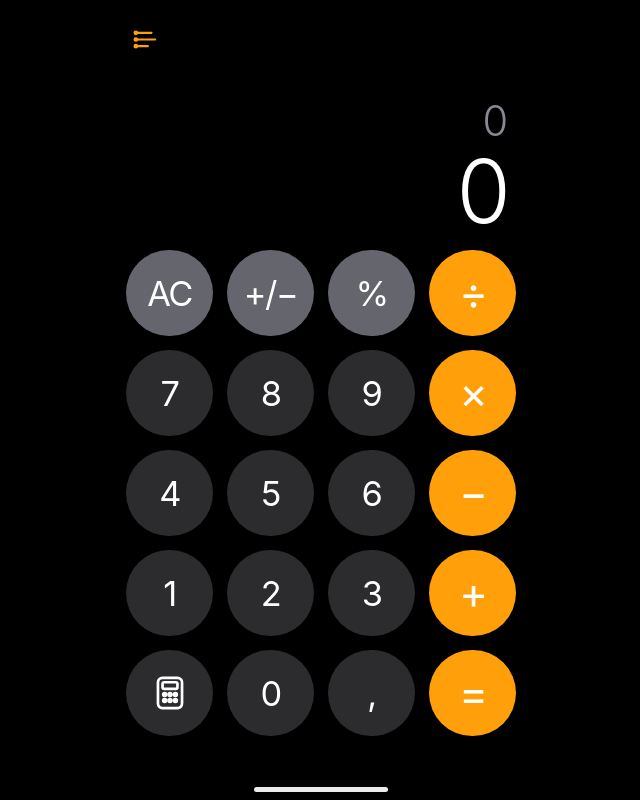
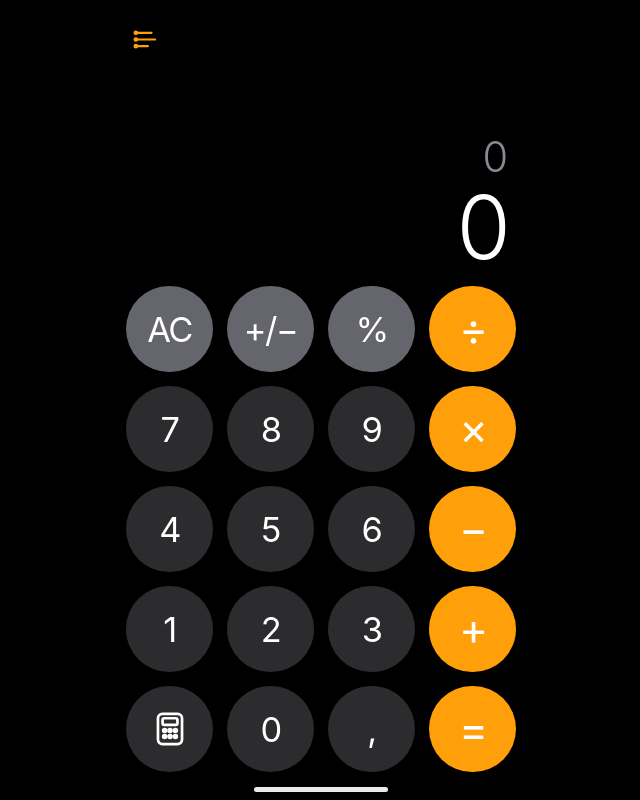
Before and after one commit to NiNikkHub/Cheat_Calculator, a Next.js app: page / in a window 1280 px wide. Shown: the whole page, without its empty margins (319-959 px from the left). Built offline with nearby package versions, Linux system fonts and the light colour scheme.

Commit message:
safe area fix

```diff
--- a/app/globals.css
+++ b/app/globals.css
@@ -36,22 +36,19 @@ button { cursor: pointer; }
 .iphone-shell {
   position: fixed;
   inset: 0;
-  width: 100%;
-  height: 100vh;
-  height: 100dvh;
+  width: auto;
+  height: auto;
   overflow: hidden;
   background: #000;
 }
 .iphone-screen {
-  position: relative;
-  width: min(100vw, 430px);
-  height: 100%;
+  position: absolute;
+  inset: 0;
+  width: min(100%, 430px);
+  height: auto;
   min-height: 0;
   margin: 0 auto;
-  padding:
-    env(safe-area-inset-top)
-    20px
-    calc(28px + env(safe-area-inset-bottom));
+  padding: 0 20px;
   overflow: hidden;
   background: #000;
 }
@@ -89,7 +86,7 @@ button { cursor: pointer; }
   min-height: 0;
   overflow: hidden;
   flex-direction: column;
-  padding-top: 57px;
+  padding-top: calc(57px + env(safe-area-inset-top));
 }
 
 .view-enter { animation: viewEnter .38s cubic-bezier(.2,.9,.25,1) both; }
@@ -130,7 +127,11 @@ button { cursor: pointer; }
 .result-line.error { color: #ff6963; font-size: clamp(2.1rem, 9vw, 3rem); }
 
 .standard-stack,
-.scientific-stack { display: grid; gap: 14px; padding-bottom: 36px; }
+.scientific-stack {
+  display: grid;
+  gap: 14px;
+  padding-bottom: max(28px, env(safe-area-inset-bottom));
+}
 .standard-row { display: grid; grid-template-columns: repeat(4, minmax(0,1fr)); grid-auto-rows: min(22vw, 86px); gap: 14px; }
 .scientific-row { display: grid; grid-template-columns: repeat(6, minmax(0,1fr)); gap: 10px; }
 
@@ -157,17 +158,17 @@ button { cursor: pointer; }
 .calc-key.operator { color: #fff; background: var(--orange); font-size: clamp(2rem, 12vw, 2.75rem); }
 .calc-key svg { width: 38px; height: 38px; fill: none; stroke: currentColor; stroke-width: 1.7; }
 
-.scientific { padding-top: 38px; }
+.scientific { padding-top: calc(38px + env(safe-area-inset-top)); }
 .scientific .display-zone { min-height: 116px; padding-top: 22px; padding-bottom: 10px; }
 .scientific .expression-line { font-size: clamp(1.2rem, 5.3vw, 2rem); }
 .scientific .result-line { font-size: clamp(2.4rem, 11.5vw, 3.9rem); }
-.scientific-stack { gap: 8px; padding-bottom: 10px; }
+.scientific-stack { gap: 8px; padding-bottom: max(10px, env(safe-area-inset-bottom)); }
 .scientific-row { grid-auto-rows: min(13.4vw, 52px); gap: 8px; }
 .scientific-row .calc-key { width: 100%; height: 100%; aspect-ratio: auto; }
 .scientific-key { background: #1e1e22; font-size: clamp(.86rem, 4.2vw, 1.08rem); }
 .scientific-key.compact { font-size: clamp(.66rem, 3.4vw, .87rem); }
 .scientific-row .calc-key.function { color: #171717; background: #6d6d74; }
-.scientific .standard-stack { gap: 10px; padding-bottom: 20px; }
+.scientific .standard-stack { gap: 10px; padding-bottom: max(20px, env(safe-area-inset-bottom)); }
 .scientific .standard-row { grid-auto-rows: min(14.4vw, 56px); gap: 10px; }
 .scientific .standard-row .calc-key { width: 100%; height: 100%; aspect-ratio: auto; font-size: clamp(1.05rem, 6.4vw, 1.7rem); }
 .scientific .standard-row .calc-key.operator { font-size: clamp(1.55rem, 8.6vw, 2.18rem); }
@@ -179,7 +180,10 @@ button { cursor: pointer; }
   flex-direction: column;
   overflow-y: auto;
   overscroll-behavior: contain;
-  padding: 84px 0 48px;
+  padding:
+    calc(84px + env(safe-area-inset-top))
+    0
+    calc(48px + env(safe-area-inset-bottom));
   scrollbar-width: none;
 }
 .notes-view::-webkit-scrollbar { display: none; }
@@ -361,15 +365,15 @@ button { cursor: pointer; }
 .switch.enabled .switch-thumb { transform: translateX(26px); }
 
 @media (max-height: 780px) {
-  .calculator-view { padding-top: 48px; }
+  .calculator-view { padding-top: calc(48px + env(safe-area-inset-top)); }
   .display-zone { min-height: 170px; padding-top: 26px; padding-bottom: 12px; }
-  .standard-stack { gap: 10px; padding-bottom: 20px; }
+  .standard-stack { gap: 10px; padding-bottom: max(20px, env(safe-area-inset-bottom)); }
   .standard-row { grid-auto-rows: min(20vw, 76px); gap: 10px; }
-  .scientific { padding-top: 30px; }
+  .scientific { padding-top: calc(30px + env(safe-area-inset-top)); }
   .scientific .display-zone { min-height: 78px; padding-top: 8px; padding-bottom: 7px; }
-  .scientific-stack { gap: 6px; padding-bottom: 7px; }
+  .scientific-stack { gap: 6px; padding-bottom: max(7px, env(safe-area-inset-bottom)); }
   .scientific-row { grid-auto-rows: min(12vw, 44px); gap: 6px; }
-  .scientific .standard-stack { gap: 8px; padding-bottom: 14px; }
+  .scientific .standard-stack { gap: 8px; padding-bottom: max(14px, env(safe-area-inset-bottom)); }
   .scientific .standard-row { grid-auto-rows: min(13vw, 48px); gap: 8px; }
 }
 
```
